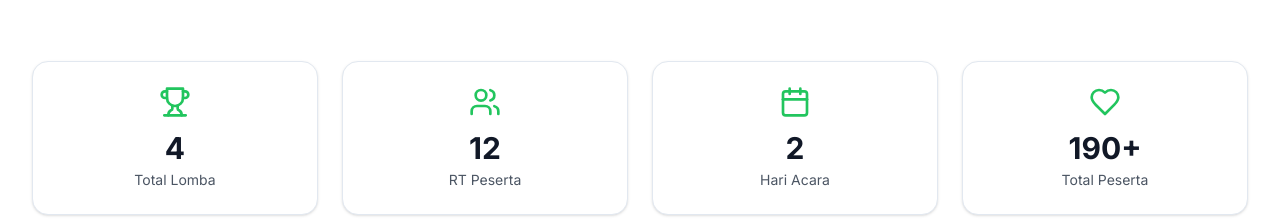
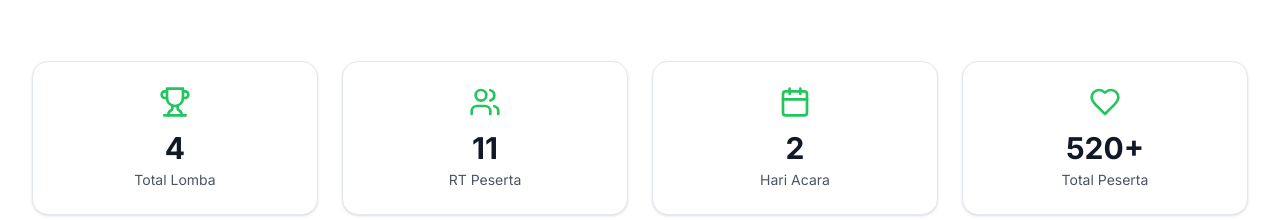
Before and after one commit to guntarion/rw9-17an2025, a Next.js app: page / in a window 1280 px wide. Shown: the part 1040-1260 px from the top of the page. Built offline with nearby package versions, Linux system fonts and the light colour scheme.

Commit message:
Update participant counts for competitions: increase 'Lomba Jalan Sehat' to 500 and adjust 'Lomba Bazaar' to 11.

```diff
--- a/src/app/page.tsx
+++ b/src/app/page.tsx
@@ -32,7 +32,7 @@ const competitions = [
     icon: '🏡',
     color: 'primary',
     period: '1 Juli - 24 Agustus 2025',
-    participants: 12,
+    participants: 11,
   },
   {
     id: 'bulu-tangkis-keluarga',
@@ -42,7 +42,7 @@ const competitions = [
     icon: '🏸',
     color: 'accent',
     period: 'Malam Sabtu & Minggu',
-    participants: 16,
+    participants: 11,
   },
   {
     id: 'jalan-sehat',
@@ -52,7 +52,7 @@ const competitions = [
     icon: '🚶‍♂️',
     color: 'success',
     period: '30 Agustus 2025',
-    participants: 150,
+    participants: 500,
   },
   {
     id: 'bazar',
@@ -62,15 +62,15 @@ const competitions = [
     icon: '🛍️',
     color: 'secondary',
     period: '30-31 Agustus 2025',
-    participants: 12,
+    participants: 11,
   },
 ];
 
 const quickStats = [
   { label: 'Total Lomba', value: '4', icon: Trophy },
-  { label: 'RT Peserta', value: '12', icon: Users },
+  { label: 'RT Peserta', value: '11', icon: Users },
   { label: 'Hari Acara', value: '2', icon: Calendar },
-  { label: 'Total Peserta', value: '190+', icon: Heart },
+  { label: 'Total Peserta', value: '520+', icon: Heart },
 ];
 
 
--- a/src/data/competitions.json
+++ b/src/data/competitions.json
@@ -128,7 +128,7 @@
       "category": "health",
       "status": "upcoming",
       "theme": "Generasi Muda Semangat dan Kreatif",
-      "participants": 200,
+      "participants": 500,
       "prizes": {
         "first": "Rp 600.000",
         "second": "Rp 400.000",
@@ -182,7 +182,7 @@
       "category": "bazaar",
       "status": "upcoming",
       "theme": "Lingkungan",
-      "participants": 12,
+      "participants": 11,
       "focus": "Edukasi lingkungan dan produk ramah lingkungan",
       "prizes": {
         "first": "Rp 1.500.000",
```
